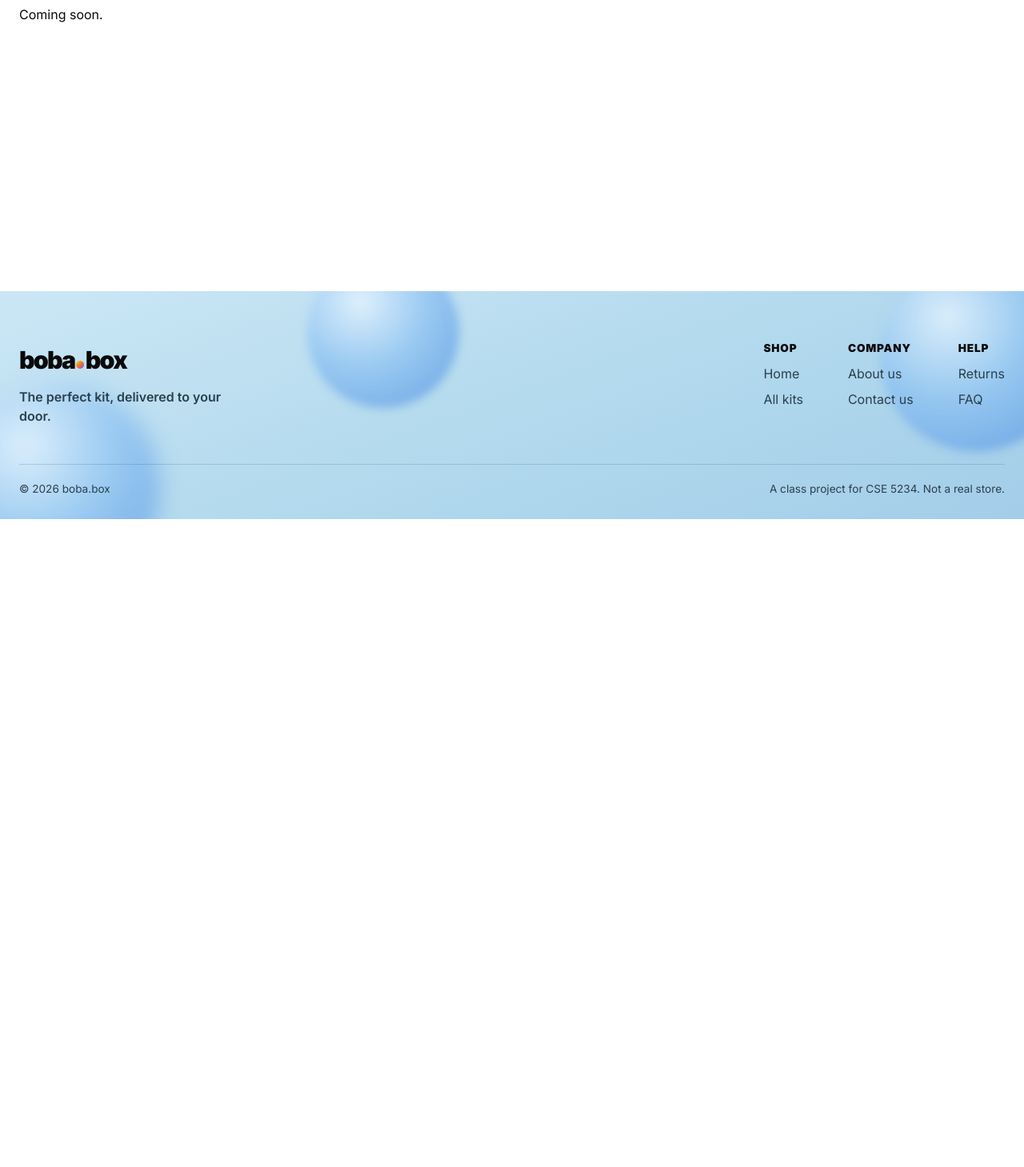
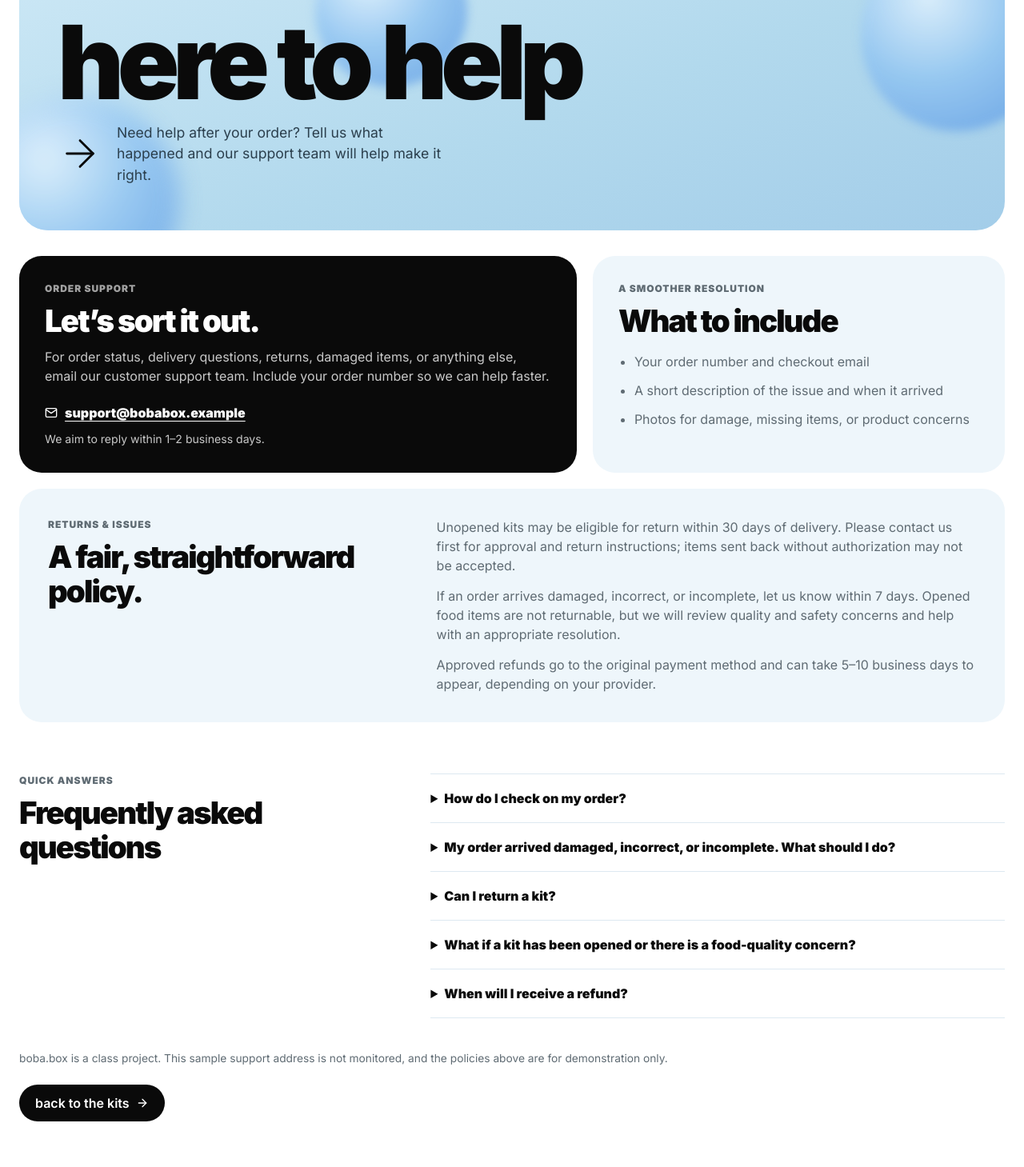
Before and after one commit to NixpaCSE/ecommerce-webapp-cse5234, a React (Vite) app in the folder bobabox/: page /contact in a window 1280 px wide. Shown: the part 151-1610 px from the top of the page at 80% size. Before the commit the page ends 800 px from the top, so only its background shows below. Built offline with nearby package versions, Linux system fonts and the light colour scheme.

Commit message:
Added a contact us page

```diff
--- a/bobabox/src/App.css
+++ b/bobabox/src/App.css
@@ -1584,3 +1584,155 @@
     padding: 22px;
   }
 }
+
+/* ---------- Contact page ---------- */
+
+.contact-grid {
+  display: grid;
+  grid-template-columns: 1.15fr 0.85fr;
+  gap: 20px;
+}
+
+.contact-card {
+  padding: 32px;
+  border-radius: 28px;
+  background: var(--surface);
+}
+
+.contact-card-primary {
+  background: var(--ink);
+  color: #fff;
+}
+
+.contact-kicker {
+  display: block;
+  margin-bottom: 10px;
+  color: var(--muted);
+  font-size: 0.75rem;
+  font-weight: 800;
+  letter-spacing: 0.08em;
+  text-transform: uppercase;
+}
+
+.contact-card-primary .contact-kicker {
+  color: rgba(255, 255, 255, 0.62);
+}
+
+.contact-card h2,
+.contact-policy h2,
+.contact-faq h2 {
+  font-size: clamp(1.7rem, 3vw, 2.4rem);
+  font-weight: 900;
+  letter-spacing: -0.05em;
+}
+
+.contact-card > p {
+  margin: 12px 0 0;
+  color: var(--muted);
+}
+
+.contact-card-primary > p {
+  color: rgba(255, 255, 255, 0.78);
+}
+
+.contact-email {
+  display: inline-flex;
+  align-items: center;
+  gap: 9px;
+  margin-top: 22px;
+  color: #fff;
+  font-weight: 800;
+  text-underline-offset: 4px;
+}
+
+.contact-email:focus-visible,
+.faq-item summary:focus-visible {
+  outline: 2px solid currentColor;
+  outline-offset: 5px;
+}
+
+.contact-card .contact-response {
+  margin-top: 8px;
+  font-size: 0.88rem;
+}
+
+.contact-list {
+  display: grid;
+  gap: 12px;
+  margin: 18px 0 0;
+  padding-left: 20px;
+  color: var(--muted);
+}
+
+.contact-policy {
+  display: grid;
+  grid-template-columns: 0.8fr 1.2fr;
+  gap: 36px;
+  margin-top: 20px;
+  padding: 36px;
+  border-radius: 28px;
+  background: var(--surface);
+}
+
+.contact-policy-copy p {
+  margin: 0 0 14px;
+  color: var(--muted);
+}
+
+.contact-policy-copy p:last-child {
+  margin-bottom: 0;
+}
+
+.contact-faq {
+  display: grid;
+  grid-template-columns: 0.8fr 1.2fr;
+  gap: 36px;
+  margin-top: 64px;
+}
+
+.faq-list {
+  border-top: 1px solid var(--border);
+}
+
+.faq-item {
+  border-bottom: 1px solid var(--border);
+}
+
+.faq-item summary {
+  padding: 18px 32px 18px 0;
+  font-weight: 800;
+  cursor: pointer;
+}
+
+.faq-item p {
+  margin: -4px 0 18px;
+  color: var(--muted);
+}
+
+.contact-disclaimer {
+  margin: 40px 0 0;
+  color: var(--muted);
+  font-size: 0.86rem;
+}
+
+.contact-cta {
+  margin-top: 22px;
+}
+
+@media (max-width: 900px) {
+  .contact-grid,
+  .contact-policy,
+  .contact-faq {
+    grid-template-columns: 1fr;
+  }
+
+  .contact-policy,
+  .contact-faq {
+    gap: 20px;
+  }
+
+  .contact-card,
+  .contact-policy {
+    padding: 24px;
+  }
+}
--- a/bobabox/src/components/About.jsx
+++ b/bobabox/src/components/About.jsx
@@ -27,13 +27,13 @@ const executives = [
   },
   {
     name: 'Yukun Wang',
-    title: 'Coming soon',
+    title: 'Chief Information Officer',
     image: '/images/yukun-wang.jpg',
     imagePosition: 'center 18%',
-    blurb: 'Yukun’s title and story are on the way.',
-    education: 'Coming soon',
-    experience: 'Coming soon',
-    passion: 'Coming soon',
+    blurb: 'Yukun is the person to call for any and all software issues at the store site.',
+    education: 'Computer Science and Engineering, The Ohio State University',
+    experience: 'Software Engineer at Winbond',
+    passion: 'Making boba box a better place for everyone.',
   },
 ]
 
--- a/bobabox/src/components/Contact.jsx
+++ b/bobabox/src/components/Contact.jsx
@@ -1,11 +1,131 @@
-// TODO (teammate): Contact Us page for Lab 6 (after-sale support).
-// Needs: how and who customers can contact, returns/issues/help, support and return
-// policies, and an FAQ.
+import { Link } from 'react-router-dom'
+import { FiArrowRight, FiMail } from 'react-icons/fi'
+import Bubbles from './Bubbles.jsx'
+
+const faqs = [
+  {
+    question: 'How do I check on my order?',
+    answer:
+      'Email our support team with your order number and the email address used at checkout. We can help with order status, delivery questions, and address issues.',
+  },
+  {
+    question: 'My order arrived damaged, incorrect, or incomplete. What should I do?',
+    answer:
+      'Contact us within 7 days of delivery at support@bobabox.example. Include your order number, a brief description, and clear photos of the shipping box and items so we can review the issue and arrange a suitable replacement or refund.',
+  },
+  {
+    question: 'Can I return a kit?',
+    answer:
+      'For this store’s sample policy, unopened kits may be eligible for return within 30 days of delivery. Email us before sending anything back so we can confirm eligibility and provide return instructions. Return shipping may be the customer’s responsibility.',
+  },
+  {
+    question: 'What if a kit has been opened or there is a food-quality concern?',
+    answer:
+      'Opened food items cannot be returned for hygiene and safety reasons. If anything seems unsafe, damaged, or below expectations, please stop using it and contact us with your order number and photos. We will review the concern and help with next steps.',
+  },
+  {
+    question: 'When will I receive a refund?',
+    answer:
+      'After an approved return or issue is reviewed, refunds are sent to the original payment method. It may take 5–10 business days for your bank or card provider to post the refund.',
+  },
+]
+
 function Contact() {
   return (
-    <section>
-      <h1>Contact Us</h1>
-      <p>Coming soon.</p>
+    <section className="contact">
+      <div className="hero">
+        <Bubbles />
+        <h1 className="hero-title">here to help</h1>
+        <div className="hero-row">
+          <FiArrowRight className="hero-arrow" aria-hidden="true" />
+          <p className="hero-text">
+            Need help after your order? Tell us what happened and our support
+            team will help make it right.
+          </p>
+        </div>
+      </div>
+
+      <div className="contact-grid">
+        <article className="contact-card contact-card-primary">
+          <span className="contact-kicker">Order support</span>
+          <h2>Let’s sort it out.</h2>
+          <p>
+            For order status, delivery questions, returns, damaged items, or
+            anything else, email our customer support team. Include your order
+            number so we can help faster.
+          </p>
+          <a
+            className="contact-email"
+            href="mailto:support@bobabox.example?subject=boba.box%20order%20support"
+          >
+            <FiMail aria-hidden="true" />
+            support@bobabox.example
+          </a>
+          <p className="contact-response">
+            We aim to reply within 1–2 business days.
+          </p>
+        </article>
+
+        <article className="contact-card">
+          <span className="contact-kicker">A smoother resolution</span>
+          <h2>What to include</h2>
+          <ul className="contact-list">
+            <li>Your order number and checkout email</li>
+            <li>A short description of the issue and when it arrived</li>
+            <li>Photos for damage, missing items, or product concerns</li>
+          </ul>
+        </article>
+      </div>
+
+      <section className="contact-policy" aria-labelledby="returns-heading">
+        <div>
+          <span className="contact-kicker">Returns &amp; issues</span>
+          <h2 id="returns-heading">A fair, straightforward policy.</h2>
+        </div>
+        <div className="contact-policy-copy">
+          <p>
+            Unopened kits may be eligible for return within 30 days of delivery.
+            Please contact us first for approval and return instructions; items
+            sent back without authorization may not be accepted.
+          </p>
+          <p>
+            If an order arrives damaged, incorrect, or incomplete, let us know
+            within 7 days. Opened food items are not returnable, but we will
+            review quality and safety concerns and help with an appropriate
+            resolution.
+          </p>
+          <p>
+            Approved refunds go to the original payment method and can take
+            5–10 business days to appear, depending on your provider.
+          </p>
+        </div>
+      </section>
+
+      <section className="contact-faq" aria-labelledby="faq-heading">
+        <div className="contact-faq-heading">
+          <span className="contact-kicker">Quick answers</span>
+          <h2 id="faq-heading">Frequently asked questions</h2>
+        </div>
+        <div className="faq-list">
+          {faqs.map(({ question, answer }) => (
+            <details className="faq-item" key={question}>
+              <summary>{question}</summary>
+              <p>{answer}</p>
+            </details>
+          ))}
+        </div>
+      </section>
+
+      <p className="contact-disclaimer">
+        boba.box is a class project. This sample support address is not
+        monitored, and the policies above are for demonstration only.
+      </p>
+
+      <div className="contact-cta">
+        <Link to="/purchase" className="primary-button">
+          back to the kits <FiArrowRight aria-hidden="true" />
+        </Link>
+      </div>
     </section>
   )
 }
```
Also changed, not shown: 1 other file (tests, documents, lock files or other folders).
